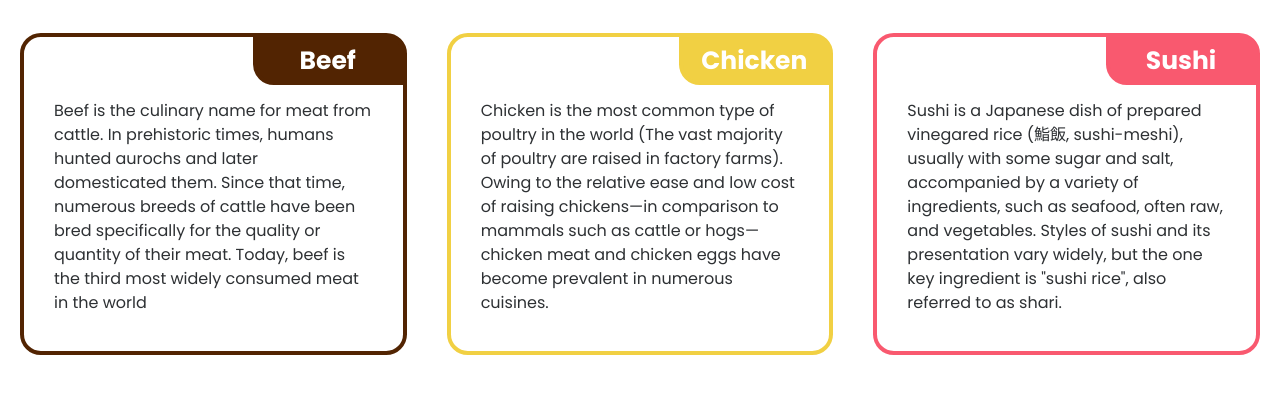
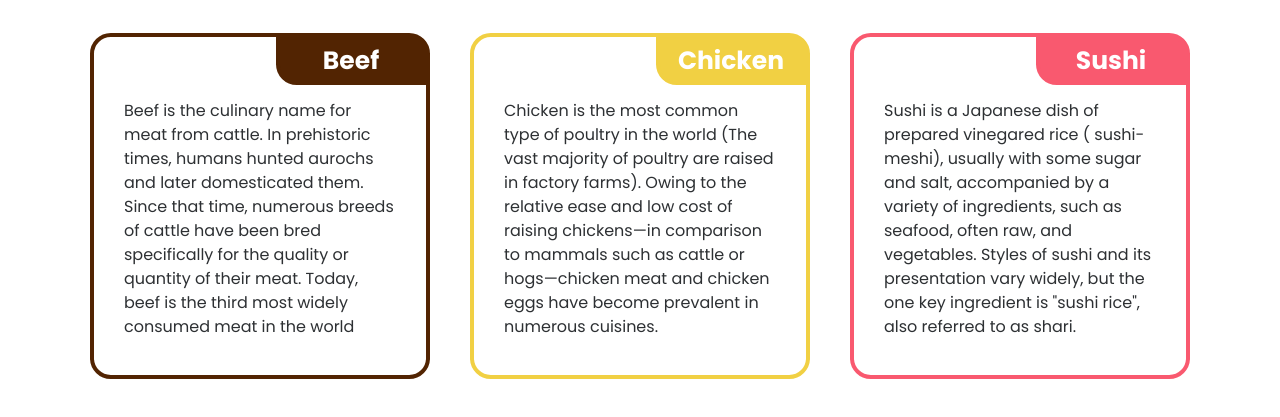
Before and after one commit to mociphers/courserawebdev, a plain HTML site: page module3-solution/index.html in a window 1280 px wide. Shown: the part 149-566 px from the top of the page. Drawn offline with nearby package versions, Linux system fonts and the light colour scheme.

Commit message:
changed container-fluid to container-xl

```diff
--- a/module3-solution/index.html
+++ b/module3-solution/index.html
@@ -37,7 +37,7 @@
 
     <main>
         <div class="section-container light-bg">
-            <div class="container-fluid">
+            <div class="container-xl">
                 <div class="row">
                     <div class="col-md-12">
                         <h1 style="text-align:center;">OUR MENU</h1>
@@ -68,7 +68,7 @@
                             <h2 id="h2-sushi" class="text-center">Sushi</h2>
 
                             <p>Sushi is a Japanese dish of prepared
-                                vinegared rice (鮨飯, sushi-meshi), usually with some sugar and salt, accompanied by a
+                                vinegared rice ( sushi-meshi), usually with some sugar and salt, accompanied by a
                                 variety of ingredients, such as seafood, often raw, and vegetables. Styles of
                                 sushi and its presentation vary widely, but the one key ingredient is "sushi rice", also
                                 referred to as shari.</p>
```
